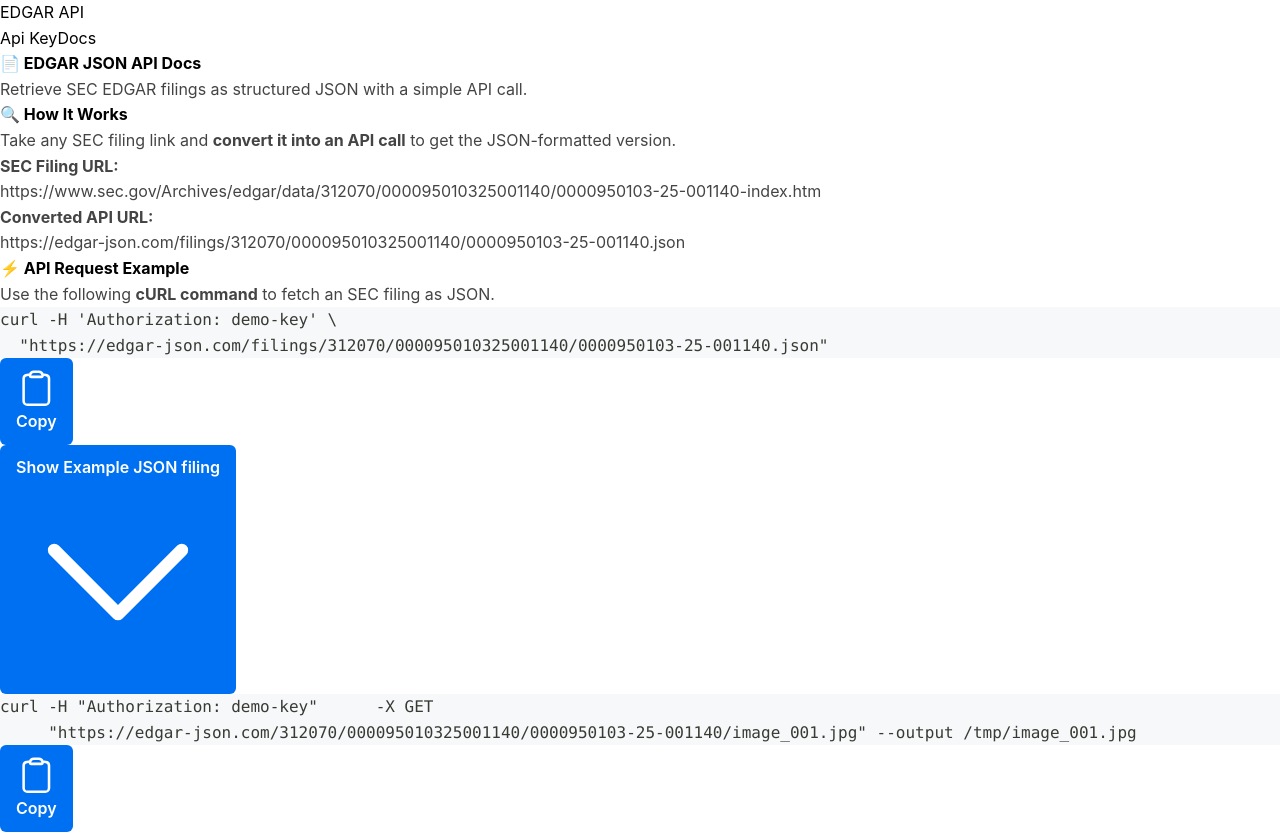
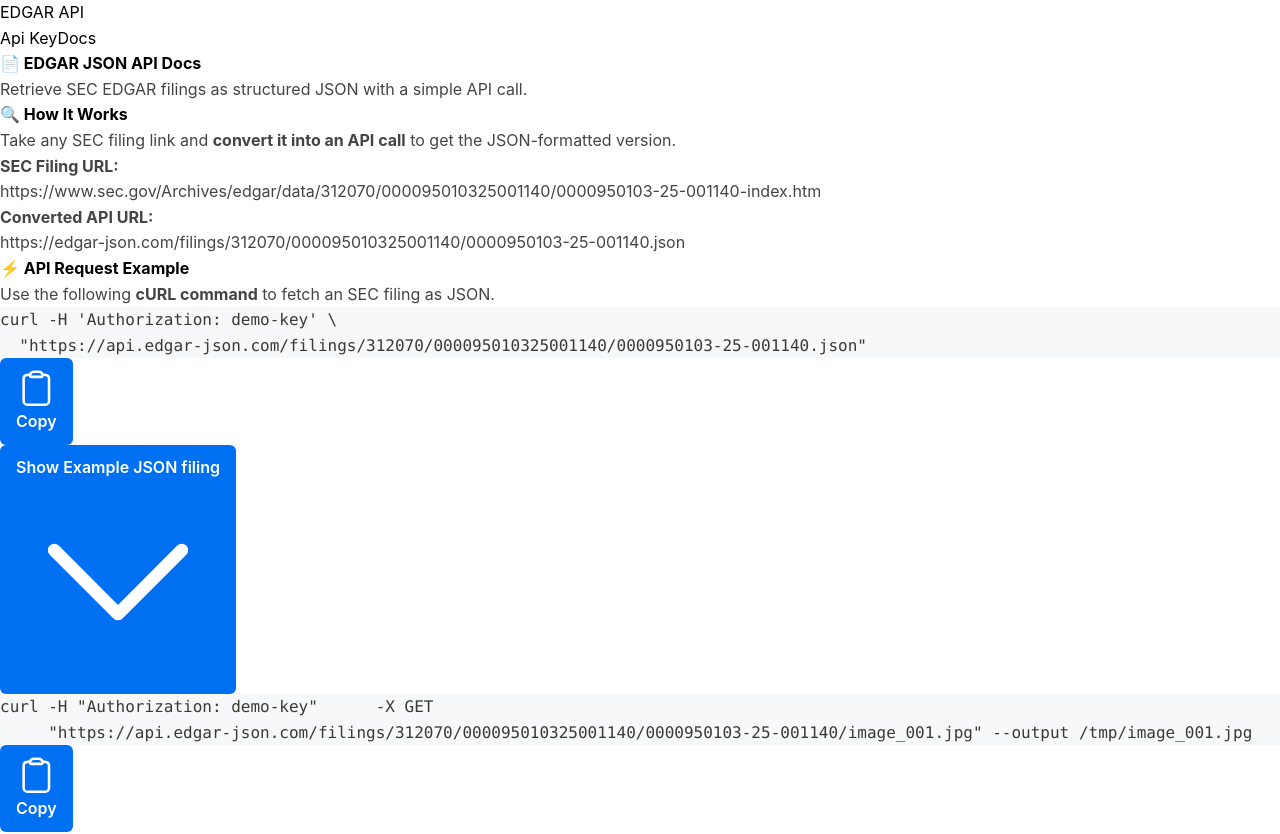
Before and after one commit to deanshelton913/edgar-json-website, a Next.js app: page /docs in a window 1280 px wide. Shown: the top 834 px of the page. Built offline with nearby package versions, Linux system fonts and the light colour scheme.

Commit message:
update docs

```diff
--- a/src/app/docs/page.tsx
+++ b/src/app/docs/page.tsx
@@ -15,11 +15,11 @@
 	const [copied1, setCopied1] = useState(false);
 	const [copied2, setCopied2] = useState(false);
 	const apiExample1 = `curl -H 'Authorization: demo-key' \\
-  "https://edgar-json.com/filings/312070/000095010325001140/0000950103-25-001140.json"`;
+  "https://api.edgar-json.com/filings/312070/000095010325001140/0000950103-25-001140.json"`;
 
 	const apiExample2 = `curl -H "Authorization: demo-key" \
      -X GET \
-     "https://edgar-json.com/312070/000095010325001140/0000950103-25-001140/image_001.jpg" --output /tmp/image_001.jpg`;
+     "https://api.edgar-json.com/filings/312070/000095010325001140/0000950103-25-001140/image_001.jpg" --output /tmp/image_001.jpg`;
 	const handleCopy1 = () => {
 		navigator.clipboard.writeText(apiExample1);
 		setCopied1(true);
```
